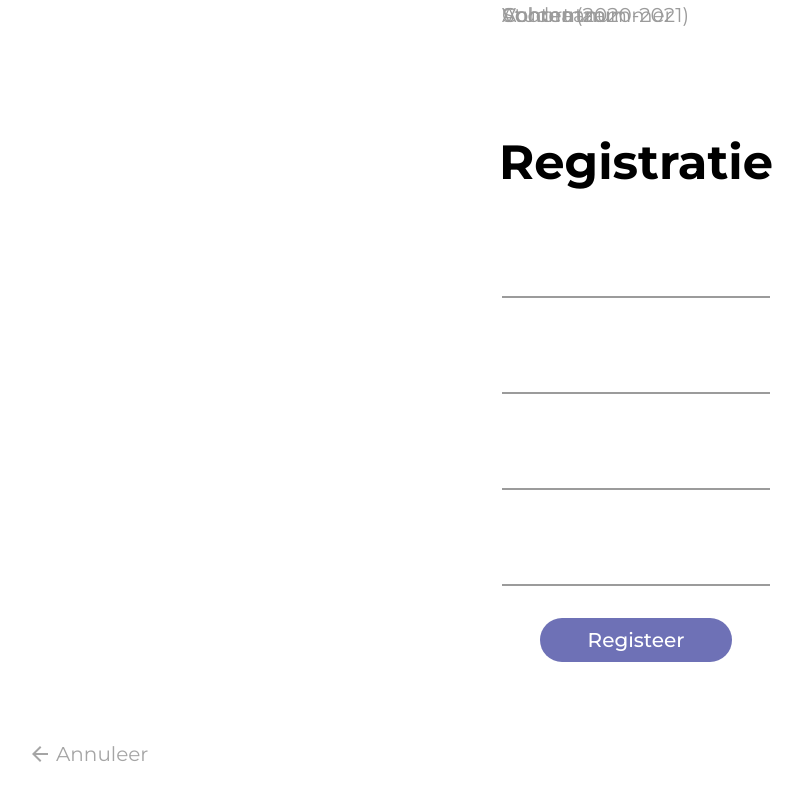
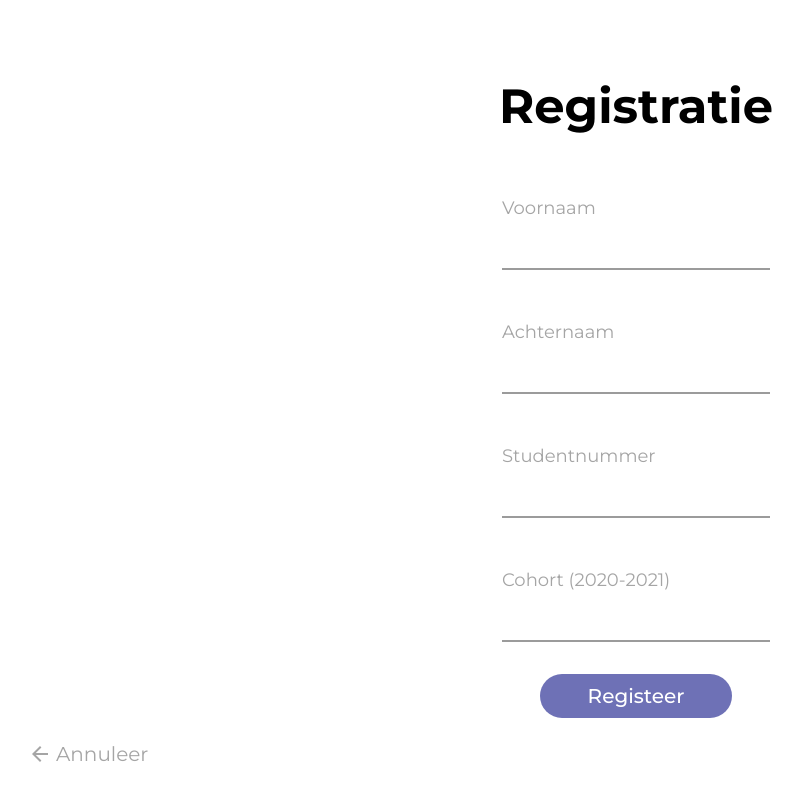
Before and after one commit to Sintayu-de-Kuiper/inventory-management-system, a Next.js app: page /register in a window 1280 px wide. Shown: the whole page, without its empty margins (4-807 px from the left). Built offline with nearby package versions, Linux system fonts and the light colour scheme.

Commit message:
Remove unnecessary css positioning

```diff
--- a/src/app/globals.css
+++ b/src/app/globals.css
@@ -31,16 +31,6 @@
   top: 20px;
 }
 
-.form__label {
-  position: absolute;
-  top: 0;
-  display: block;
-  transition: 0.2s;
-  font-size: 20px;
-  color: #9b9b9b;
-  pointer-events: none;
-}
-
 .form__field:focus {
   padding-bottom: 5px;
   font-weight: 700;
--- a/src/app/register/page.tsx
+++ b/src/app/register/page.tsx
@@ -55,7 +55,7 @@ export default function Register() {
           className="items-centers flex w-full max-w-[300px] flex-col space-y-4"
         >
           <div className="p-4">
-            <label htmlFor="voornaam" className="form__label">
+            <label htmlFor="firstName" className="text-gray-foreground text-lg">
               Voornaam
             </label>
             <input
@@ -69,7 +69,7 @@ export default function Register() {
           </div>
 
           <div className="p-4">
-            <label htmlFor="achternaam" className="form__label">
+            <label htmlFor="lastName" className="text-gray-foreground text-lg">
               Achternaam
             </label>
             <input
@@ -83,7 +83,10 @@ export default function Register() {
           </div>
 
           <div className="p-4">
-            <label htmlFor="studentnummer" className="form__label">
+            <label
+              htmlFor="studentNumber"
+              className="text-gray-foreground text-lg"
+            >
               Studentnummer
             </label>
             <input
@@ -97,7 +100,7 @@ export default function Register() {
           </div>
 
           <div className="p-4">
-            <label htmlFor="klasnaam" className="form__label">
+            <label htmlFor="className" className="text-gray-foreground text-lg">
               Cohort (2020-2021)
             </label>
             <input
```
Lines whose indentation alone changed are shown as unchanged.
